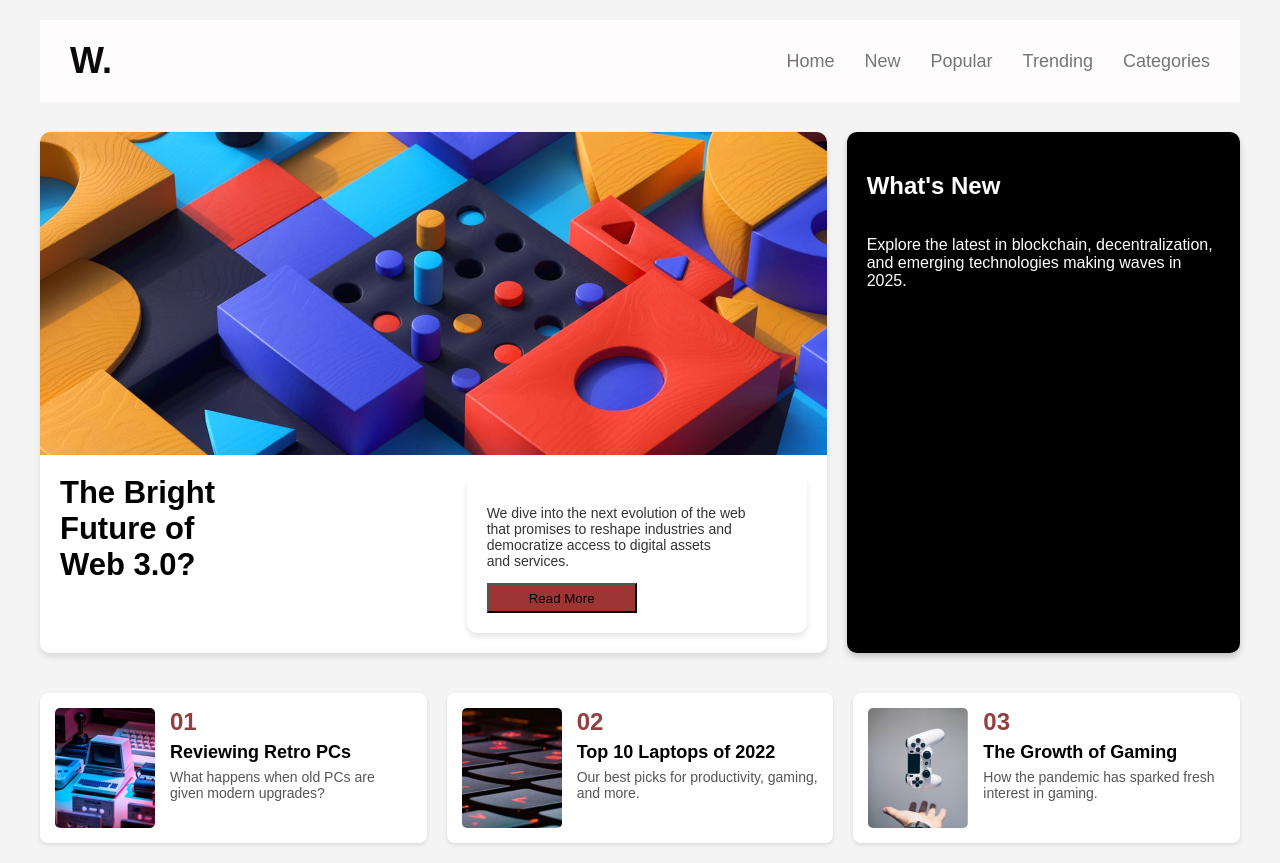
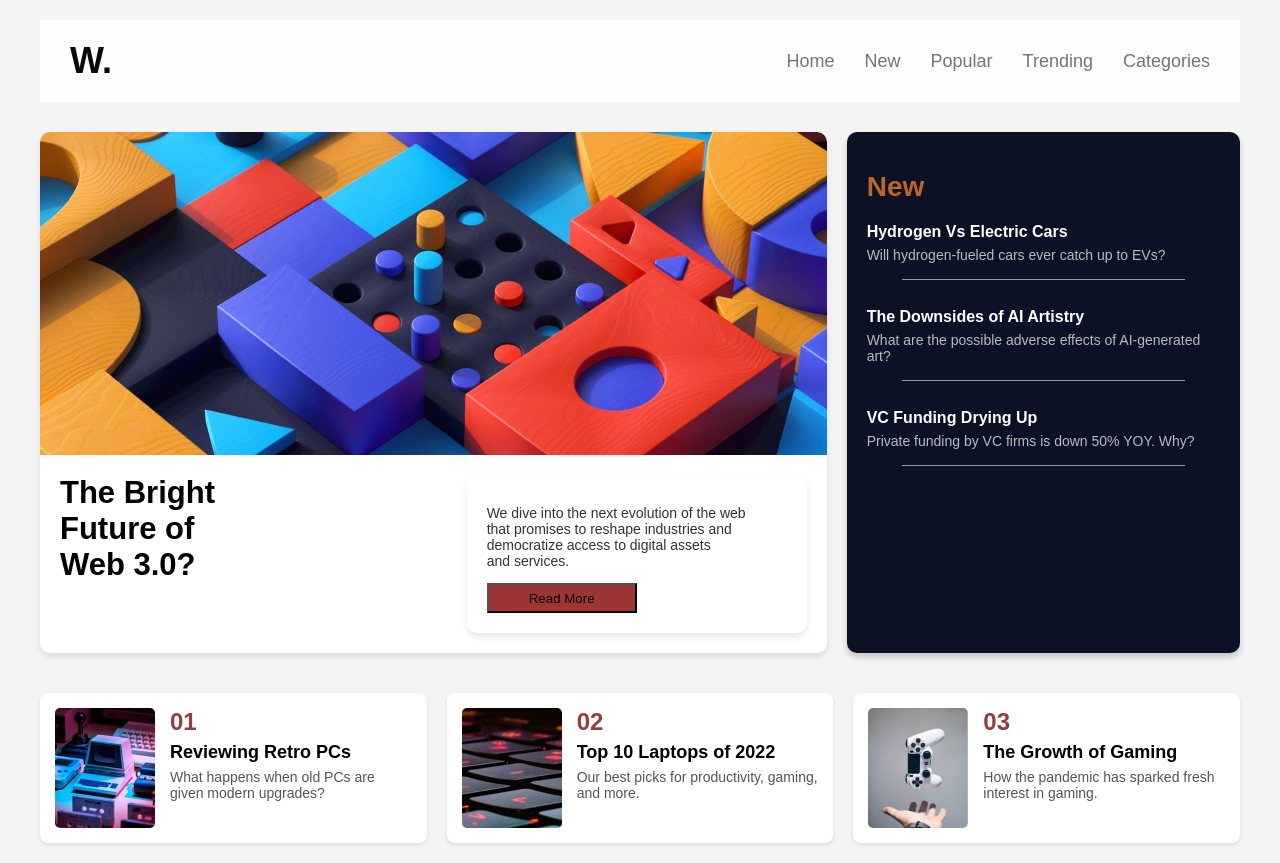
Before and after one commit to MeshackKorir/MDS, a plain HTML site: page news-homepage-main/index.html in a window 1280 px wide. Drawn offline with Linux system fonts and the light colour scheme.

Commit message:
done dusted

```diff
--- a/news-homepage-main/index.css
+++ b/news-homepage-main/index.css
@@ -102,7 +102,7 @@ body {
 } */
 
 .side-card {
-  background-color: #000;
+  background-color: #0c1125;
   color: white;
   padding: 20px;
   border-radius: 10px;
@@ -110,6 +110,43 @@ body {
   align-content: start;
   box-shadow: 0 4px 6px rgba(0,0,0,0.2);
 }
+
+/* .word{
+    color: rgb(187, 102, 41);
+} */
+
+.side-card-header {
+  color: rgb(187, 102, 41);
+  font-size: 28px;
+  margin-bottom: 20px;
+}
+
+.new-article {
+  display: grid;
+  gap: 6px;
+  margin-bottom: 20px;
+}
+
+.new-title {
+  margin: 0;
+  font-size: 16px;
+  font-weight: bold;
+  color: white;
+}
+
+.new-description {
+  margin: 0;
+  font-size: 14px;
+  color: #bbb;
+}
+
+.new-divider {
+  width: 80%;
+  border: 0;
+  border-top: 1px solid #999;
+  margin-top: 10px;
+}
+
 
 .paragarph {
   display: flex;
--- a/news-homepage-main/index.html
+++ b/news-homepage-main/index.html
@@ -42,9 +42,28 @@
       </div>
 
       <div class="side-card">
-        <h2>What's New</h2>
-        <p>Explore the latest in blockchain, decentralization, and emerging technologies making waves in 2025.</p>
-      </div>
+  <h1 class="side-card-header">New</h1>
+
+  <div class="new-article">
+    <h3 class="new-title">Hydrogen Vs Electric Cars</h3>
+    <p class="new-description">Will hydrogen-fueled cars ever catch up to EVs?</p>
+    <hr class="new-divider" />
+  </div>
+
+  <div class="new-article">
+    <h3 class="new-title">The Downsides of AI Artistry</h3>
+    <p class="new-description">What are the possible adverse effects of AI-generated art?</p>
+    <hr class="new-divider" />
+  </div>
+
+  <div class="new-article">
+    <h3 class="new-title">VC Funding Drying Up</h3>
+    <p class="new-description">Private funding by VC firms is down 50% YOY. Why?</p>
+    <hr class="new-divider" />
+  </div>
+</div>
+
+
     </div>
 
     <div class="mini-cards">
```
